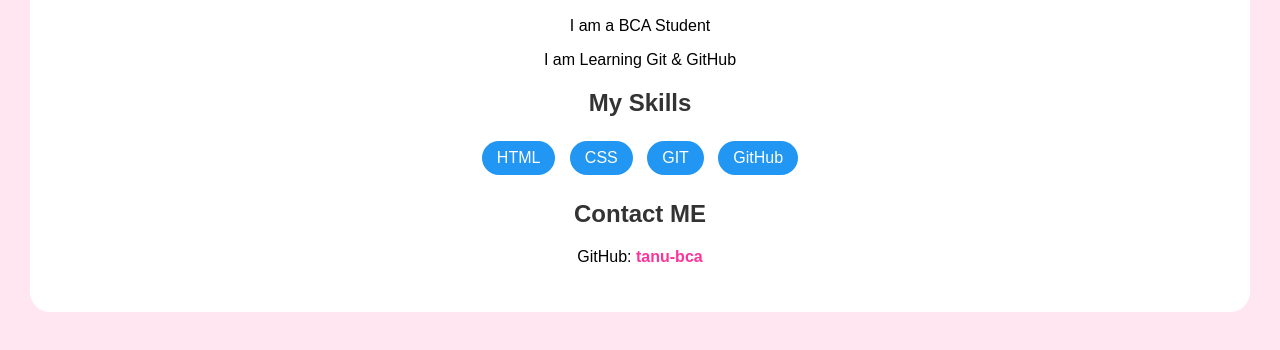
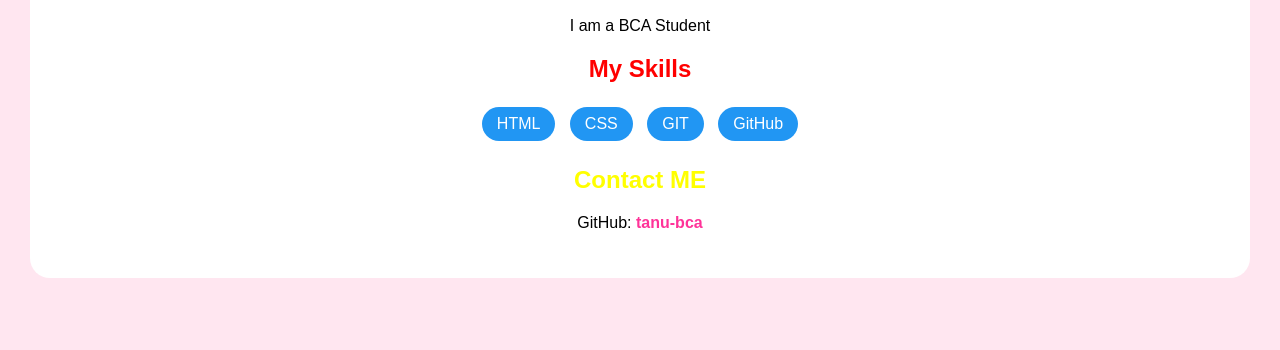
Before and after one commit to tanu-bca/portfolio, a plain HTML site: page index.html in a window 1280 px wide. Shown: the part 374-724 px from the top of the page. Drawn offline with Linux system fonts and the light colour scheme.

Commit message:
Modify headings with color styles
Updated headings to include color styles for better visibility.

```diff
--- a/index.html
+++ b/index.html
@@ -17,15 +17,14 @@ a { color: #ff3399; text-decoration: none; font-weight: bold; }
   <img src="Screenshot_20241227-185125_WhatsApp.jpg" style="width:200px; height:200px; border-radius:50%; border:5px solid #ff3399; object-fit:cover;">
 
 <p>I am a BCA Student</p>
-<p>I am Learning Git & GitHub</p>
 
-<h2>My Skills</h2>
+<h2 style="color:red;">My Skills</h2>
 <span class="skill">HTML</span>
 <span class="skill">CSS</span>
 <span class="skill">GIT</span>
 <span class="skill">GitHub</span>
 
-<h2>Contact ME</h2>
+<h2 style="color:yellow;">Contact ME</h2>
 <p>GitHub: <a href="https://github.com/tanu-bca">tanu-bca</a></p>
 </div>
 </body>
```
